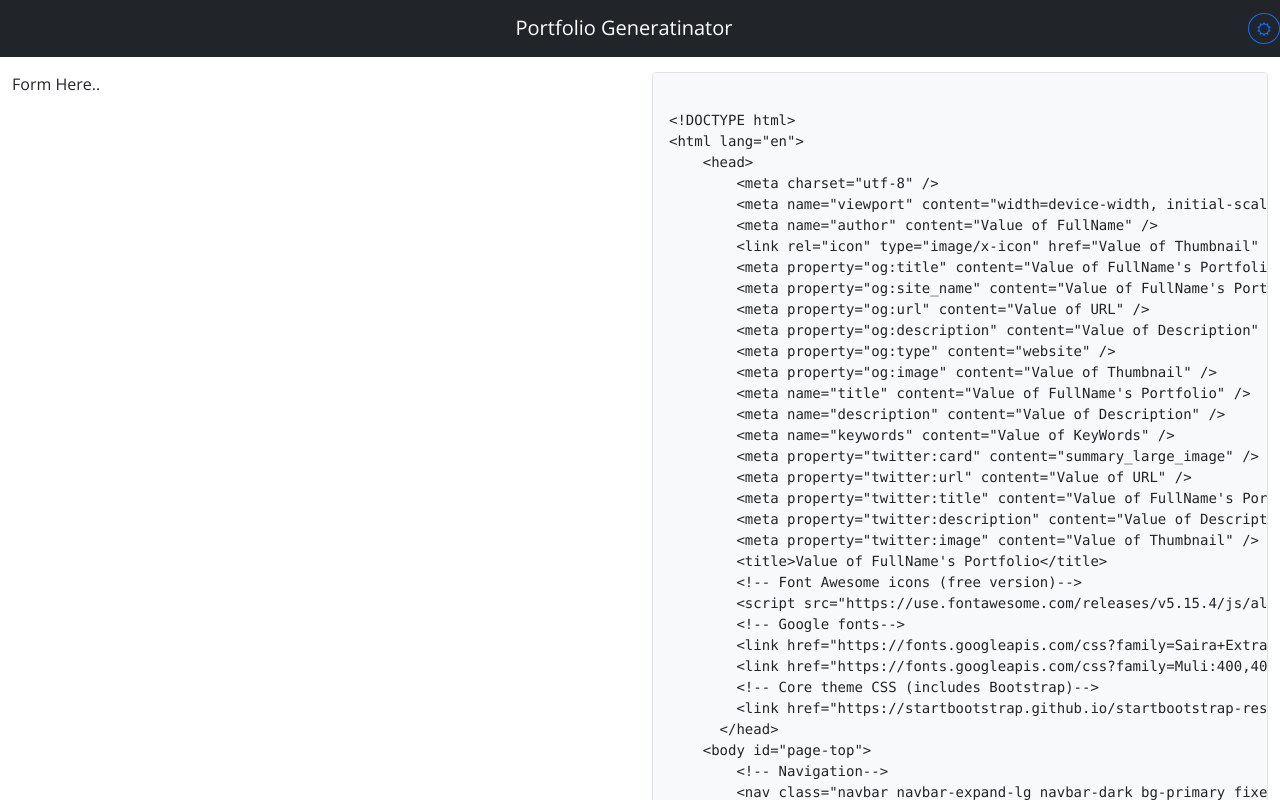
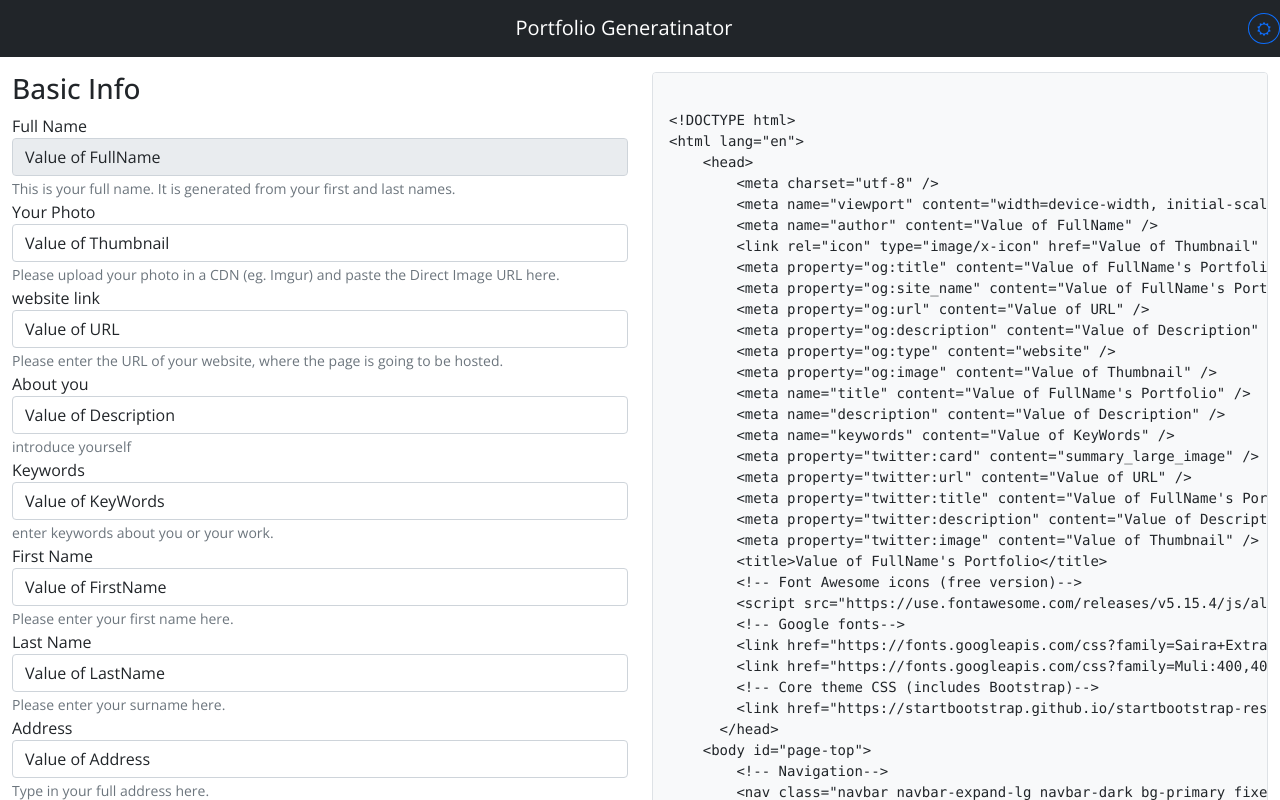
Before and after one commit to hirvaDhandhukia/react-practice, a React (Create React App) app in the folder 07-generate-portfolio/: page / in a window 1280 px wide. Shown: the top 800 px of the page. Built offline with nearby package versions, Linux system fonts and the light colour scheme.

Commit message:
add: showiing input & placeholder in it -> in form

```diff
--- a/07-generate-portfolio/src/components/App.js
+++ b/07-generate-portfolio/src/components/App.js
@@ -29,7 +29,11 @@ class App extends Component {
 
   changeHandler = (e) => {
     this.setState({
-      Name: e.target.value
+      // Name: e.target.value
+      FormData: {
+        ...this.state.FormData,
+        [e.target.name]: e.target.value
+      }
     });
   };
 
@@ -61,10 +65,19 @@ class App extends Component {
           <div className="row">
             <div className="col-12 col-sm-6">
               {/* calling the functional component */}
-              < Form FormData={this.state.FormData} />
+              < Form
+                FormData={{
+                  FullName: `${this.state.FormData.FirstName} ${this.state.FormData.LastName}`,
+                  ...this.state.FormData
+                }}
+                onChange={this.changeHandler}
+              />
             </div>
             <div className="col-12 col-sm-6">
-              <Code {...this.state.FormData} />
+              <Code
+                FullName={`${this.state.FormData.FirstName} ${this.state.FormData.LastName}`}
+                {...this.state.FormData}
+              />
             </div>
           </div>
         </div>
--- a/07-generate-portfolio/src/components/Bootstrap/FormGroup.js
+++ b/07-generate-portfolio/src/components/Bootstrap/FormGroup.js
@@ -10,6 +10,7 @@ const FormGroup = ({
     Checked,
     defaultChecked,
     Placeholder,
+    readOnly,
     Desc
   }) => {
     return (
@@ -27,6 +28,7 @@ const FormGroup = ({
           checked={Checked}
           defaultChecked={defaultChecked}
           aria-describedby={Id + "Help"}
+          readOnly={readOnly}
         />
         {Desc && (
           <small id={Id + "Help"} className="form-text text-muted">
--- a/07-generate-portfolio/src/components/Form.js
+++ b/07-generate-portfolio/src/components/Form.js
@@ -1,11 +1,85 @@
 // functional component
-const Form = () => {
+import FormGroup from "./Bootstrap/FormGroup";
+
+const Form = ({ FormData, onChange }) => {
+    // form data is an object here
+    const Desc = {
+        FullName: [
+            "text",
+            "Full Name",
+            "This is your full name. It is generated from your first and last names."
+        ],
+        FirstName: [
+            "text",
+            "First Name",
+            "Please enter your first name here."
+        ],
+        LastName: [
+            "text",
+            "Last Name",
+            "Please enter your surname here."
+        ],
+        Thumbnail: [
+            "text",
+            "Your Photo",
+            "Please upload your photo in a CDN (eg. Imgur) and paste the Direct Image URL here."
+        ],
+        URL: [
+            "text",
+            "website link",
+            "Please enter the URL of your website, where the page is going to be hosted."
+        ],
+        Description: [
+            "text",
+            "About you",
+            "introduce yourself"
+        ],
+        KeyWords: [
+            "text",
+            "Keywords",
+            "enter keywords about you or your work."
+        ],
+        Address: [
+            "text",
+            "Address",
+            "Type in your full address here."
+        ],
+        Phone: [
+            "text",
+            "Phone Number",
+            "enter your contact number."
+        ],
+        Email: [
+            "email",
+            "Email Address",
+            "Enter your email address for contacting you."
+        ]
+    };
+
     return (
         <div className="Form">
-            Form Here..
+            <h3>Basic Info</h3>
+            <p>
+            {Object.keys(FormData).map(
+                fd =>
+                    Object.keys(Desc).includes(fd) && (
+                        <FormGroup
+                            key={fd}
+                            Label={Desc[fd][1]}
+                            Type={Desc[fd][1]}
+                            Id={fd}
+                            Desc={Desc[fd][2]}
+                            Value={FormData[fd]}
+                            Placeholder={'Enter something for ${Desc[fd][1]}'}
+                            onChange={fd === "FullName" ? () => {} : onChange}
+                            readOnly={fd === "FullName" ? true : undefined}
+                        />
+                    )
+            )}
+            </p>
         </div>
-    )
-}
+    );
+};
 
 export default Form;
 
```
